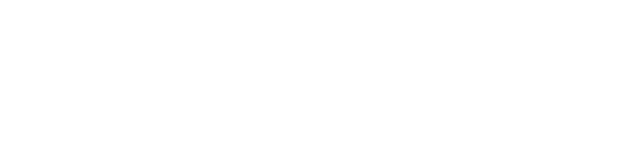
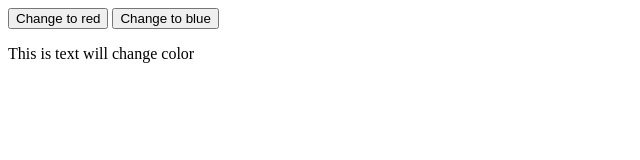
Before and after one commit to Achicken7301/express-nodejs-project, a website: page index.html in a window 1280 px wide. Shown: the whole page, without its empty margins (0-640 px from the left). Drawn offline with Linux system fonts and the light colour scheme.

Commit message:
add 2 button change color of the text

```diff
--- a/index.html
+++ b/index.html
@@ -4,9 +4,15 @@
     <meta charset="UTF-8">
     <meta http-equiv="X-UA-Compatible" content="IE=edge">
     <meta name="viewport" content="width=device-width, initial-scale=1.0">
-    <title>Document</title>
+    <title>nodejs-express </title>
 </head>
 <body>
-
+        <button id='red'>Change to red</button>
+        <button id='blue'>Change to blue</button>
+        <p>This is text will change color</p>
+    <script>
+        document.getElementById('red').style.color = red;
+        document.getElementById('blue').style.color = blue;
+    </script>
 </body>
 </html>
```
